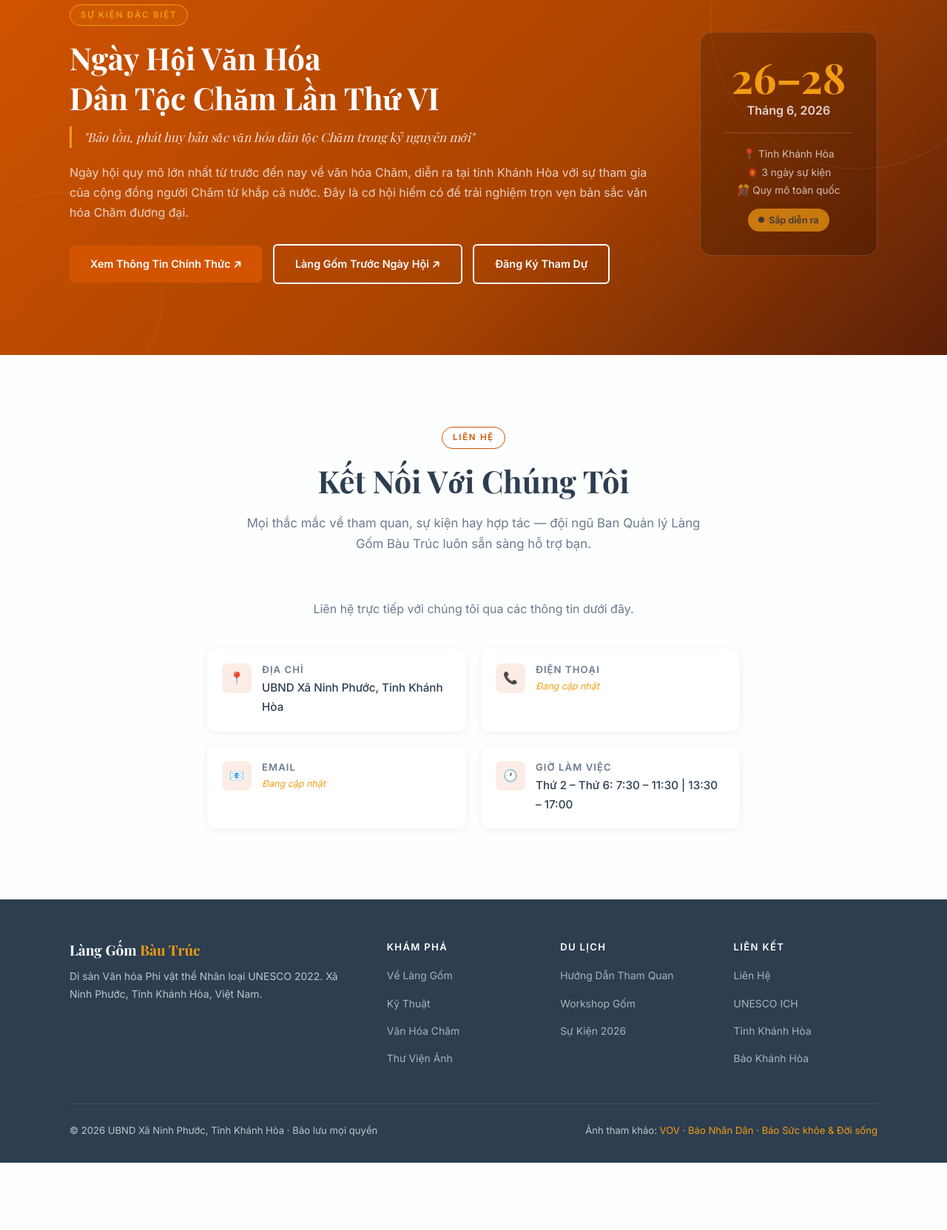
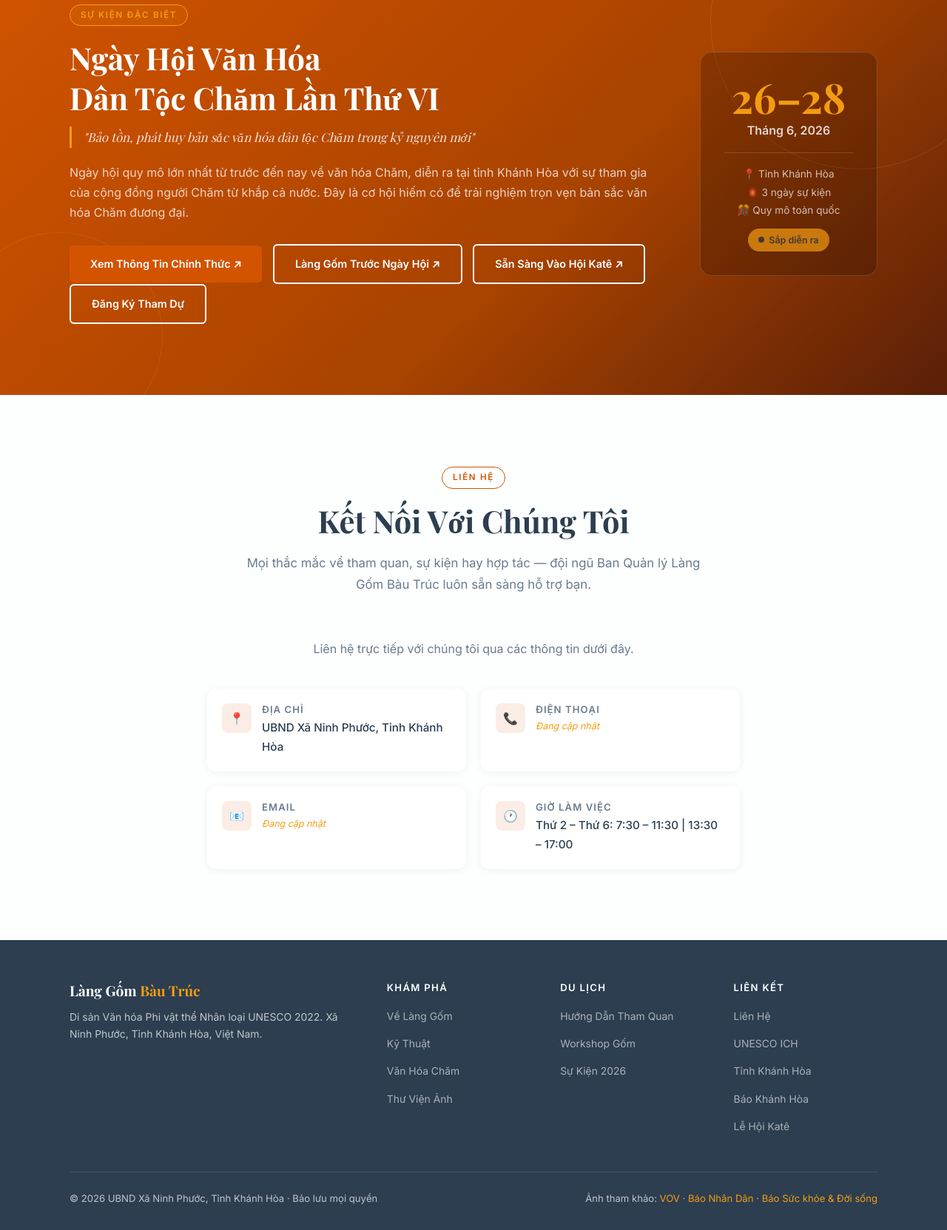
Before and after one commit to hungniwaco-stack/lang-gom-bau-truc, a plain HTML site: page index.html in a window 1280 px wide. Shown: the part 9659-11322 px from the top of the page at 74% size. Before the commit the page ends 11231 px from the top, so only its background shows below. Drawn offline with nearby package versions, Linux system fonts and the light colour scheme.

Commit message:
Add Kate festival article link to Event section and footer
Co-Authored-By: Claude Sonnet 5.5 <noreply@anthropic.com>

```diff
--- a/index.html
+++ b/index.html
@@ -2348,6 +2348,8 @@
         <a href="https://nhandan.vn/ngay-hoi-van-hoa-dan-toc-cham-lan-thu-vi-se-dien-ra-tai-khanh-hoa-vao-cuoi-thang-6-post961826.html" target="_blank" rel="noopener" class="btn btn-primary" data-lang="en" style="margin-right:10px">Official News Article ↗</a>
         <a href="https://baokhanhhoa.vn/van-hoa/202610/lang-gom-truoc-ngay-vao-hoi-96307f2/" target="_blank" rel="noopener" class="btn btn-outline" data-lang="vi" style="margin-right:10px">Làng Gốm Trước Ngày Hội ↗</a>
         <a href="https://baokhanhhoa.vn/van-hoa/202610/lang-gom-truoc-ngay-vao-hoi-96307f2/" target="_blank" rel="noopener" class="btn btn-outline" data-lang="en" style="margin-right:10px">The Village Before the Festival ↗</a>
+        <a href="https://baokhanhhoa.vn/van-hoa/202610/san-sang-vao-hoi-kate-3772b17/" target="_blank" rel="noopener" class="btn btn-outline" data-lang="vi" style="margin-right:10px">Sẵn Sàng Vào Hội Katê ↗</a>
+        <a href="https://baokhanhhoa.vn/van-hoa/202610/san-sang-vao-hoi-kate-3772b17/" target="_blank" rel="noopener" class="btn btn-outline" data-lang="en" style="margin-right:10px">Ready for the Kate Festival ↗</a>
         <a href="#contact" class="btn btn-outline" data-lang="vi">Đăng Ký Tham Dự</a>
         <a href="#contact" class="btn btn-outline" data-lang="en">Register Interest</a>
       </div>
@@ -2919,6 +2921,7 @@
           <li><a href="https://ich.unesco.org" target="_blank">UNESCO ICH</a></li>
           <li><a href="https://khanhhoa.gov.vn/vi/gioi-thieu-den-du-khach/tien-do-chuan-bi-to-chuc-ngay-hoi-van-hoa-dan-toc-cham-lan-thu-vi" target="_blank" rel="noopener" data-lang="vi">Tỉnh Khánh Hòa</a><a href="https://khanhhoa.gov.vn/vi/gioi-thieu-den-du-khach/tien-do-chuan-bi-to-chuc-ngay-hoi-van-hoa-dan-toc-cham-lan-thu-vi" target="_blank" rel="noopener" data-lang="en">Khanh Hoa Province</a></li>
           <li><a href="https://baokhanhhoa.vn/van-hoa/202610/lang-gom-truoc-ngay-vao-hoi-96307f2/" target="_blank" rel="noopener" data-lang="vi">Báo Khánh Hòa</a><a href="https://baokhanhhoa.vn/van-hoa/202610/lang-gom-truoc-ngay-vao-hoi-96307f2/" target="_blank" rel="noopener" data-lang="en">Khanh Hoa Newspaper</a></li>
+          <li><a href="https://baokhanhhoa.vn/van-hoa/202610/san-sang-vao-hoi-kate-3772b17/" target="_blank" rel="noopener" data-lang="vi">Lễ Hội Katê</a><a href="https://baokhanhhoa.vn/van-hoa/202610/san-sang-vao-hoi-kate-3772b17/" target="_blank" rel="noopener" data-lang="en">Kate Festival</a></li>
         </ul>
       </div>
     </div>
```
